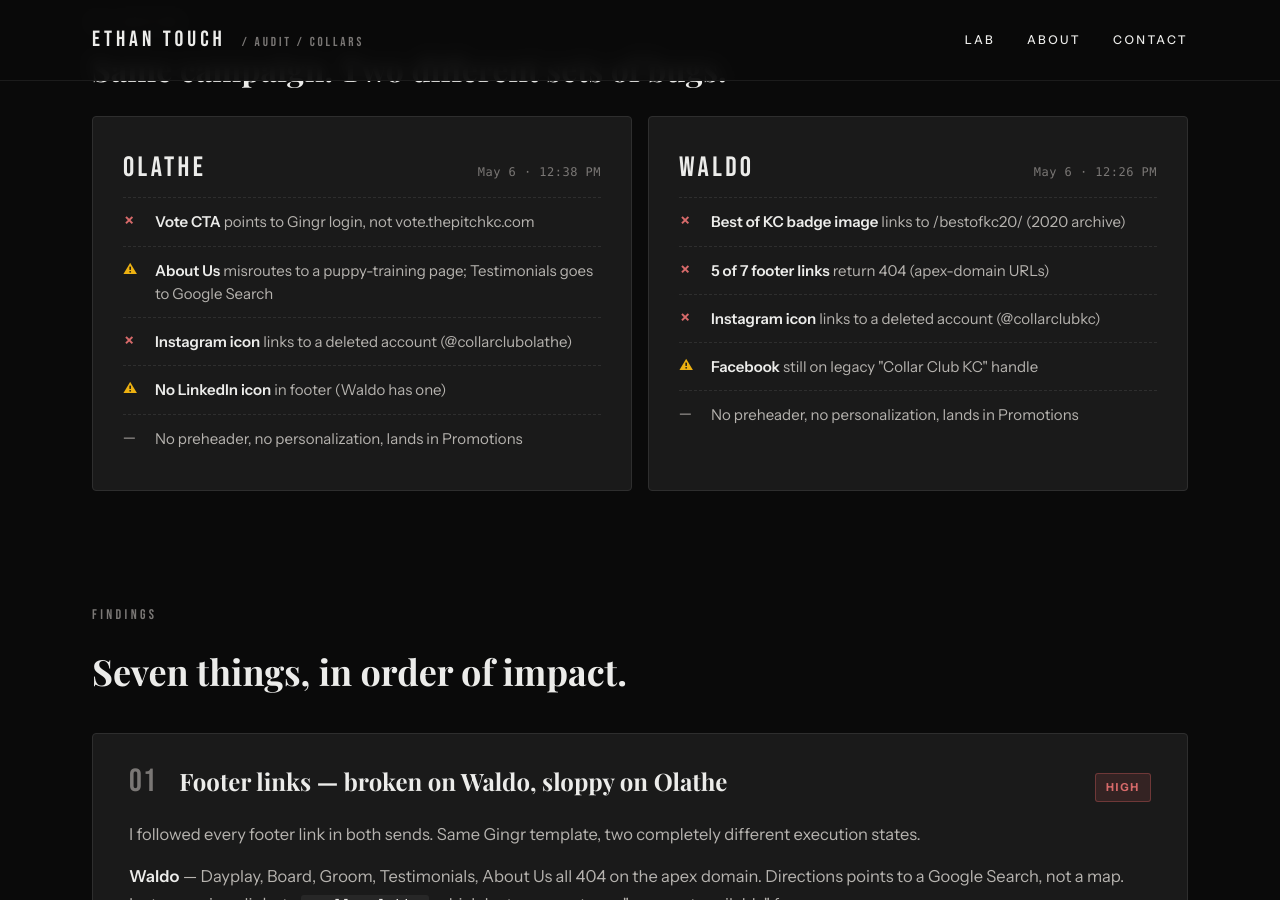
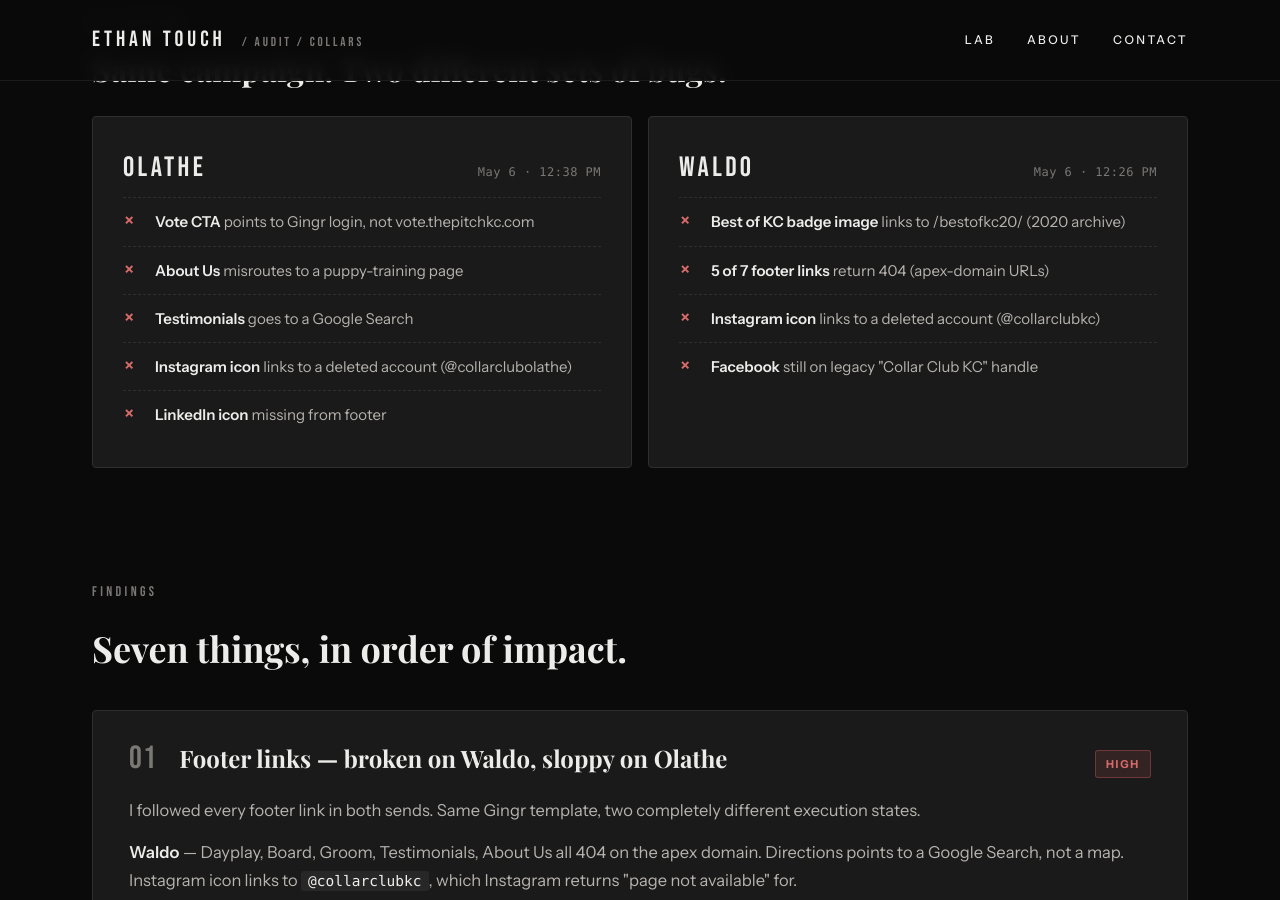
Before and after one commit to woofwallee/ethantouch.com, a Jekyll site: the page lab/emails/collars/audit/index.html, which Jekyll copies as it is, in a window 1280 px wide and 900 px high, scrolled down 792 px. Built offline with Jekyll 4.4.1, drawn with Linux system fonts in a browser that asks for light colours; some web fonts are replaced.

Commit message:
Snapshot section now lists only what's broken
Dropped neutral/warn rows and the redundant "no preheader, lands in
Promotions" filler that was already covered in findings 04 and 05.
All snapshot rows are now ✗ broken items.

Co-Authored-By: Claude Opus 4.7 <noreply@anthropic.com>

```diff
--- a/lab/emails/collars/audit/index.html
+++ b/lab/emails/collars/audit/index.html
@@ -697,20 +697,20 @@
         <span class="label"><strong>Vote CTA</strong> points to Gingr login, not vote.thepitchkc.com</span>
       </div>
       <div class="snapshot-row">
-        <span class="icon warn">⚠</span>
-        <span class="label"><strong>About Us</strong> misroutes to a puppy-training page; Testimonials goes to Google Search</span>
+        <span class="icon bad">✗</span>
+        <span class="label"><strong>About Us</strong> misroutes to a puppy-training page</span>
+      </div>
+      <div class="snapshot-row">
+        <span class="icon bad">✗</span>
+        <span class="label"><strong>Testimonials</strong> goes to a Google Search</span>
       </div>
       <div class="snapshot-row">
         <span class="icon bad">✗</span>
         <span class="label"><strong>Instagram icon</strong> links to a deleted account (@collarclubolathe)</span>
       </div>
       <div class="snapshot-row">
-        <span class="icon warn">⚠</span>
-        <span class="label"><strong>No LinkedIn icon</strong> in footer (Waldo has one)</span>
-      </div>
-      <div class="snapshot-row">
-        <span class="icon dash">—</span>
-        <span class="label">No preheader, no personalization, lands in Promotions</span>
+        <span class="icon bad">✗</span>
+        <span class="label"><strong>LinkedIn icon</strong> missing from footer</span>
       </div>
     </div>
 
@@ -733,12 +733,8 @@
         <span class="label"><strong>Instagram icon</strong> links to a deleted account (@collarclubkc)</span>
       </div>
       <div class="snapshot-row">
-        <span class="icon warn">⚠</span>
+        <span class="icon bad">✗</span>
         <span class="label"><strong>Facebook</strong> still on legacy "Collar Club KC" handle</span>
-      </div>
-      <div class="snapshot-row">
-        <span class="icon dash">—</span>
-        <span class="label">No preheader, no personalization, lands in Promotions</span>
       </div>
     </div>
 
```
